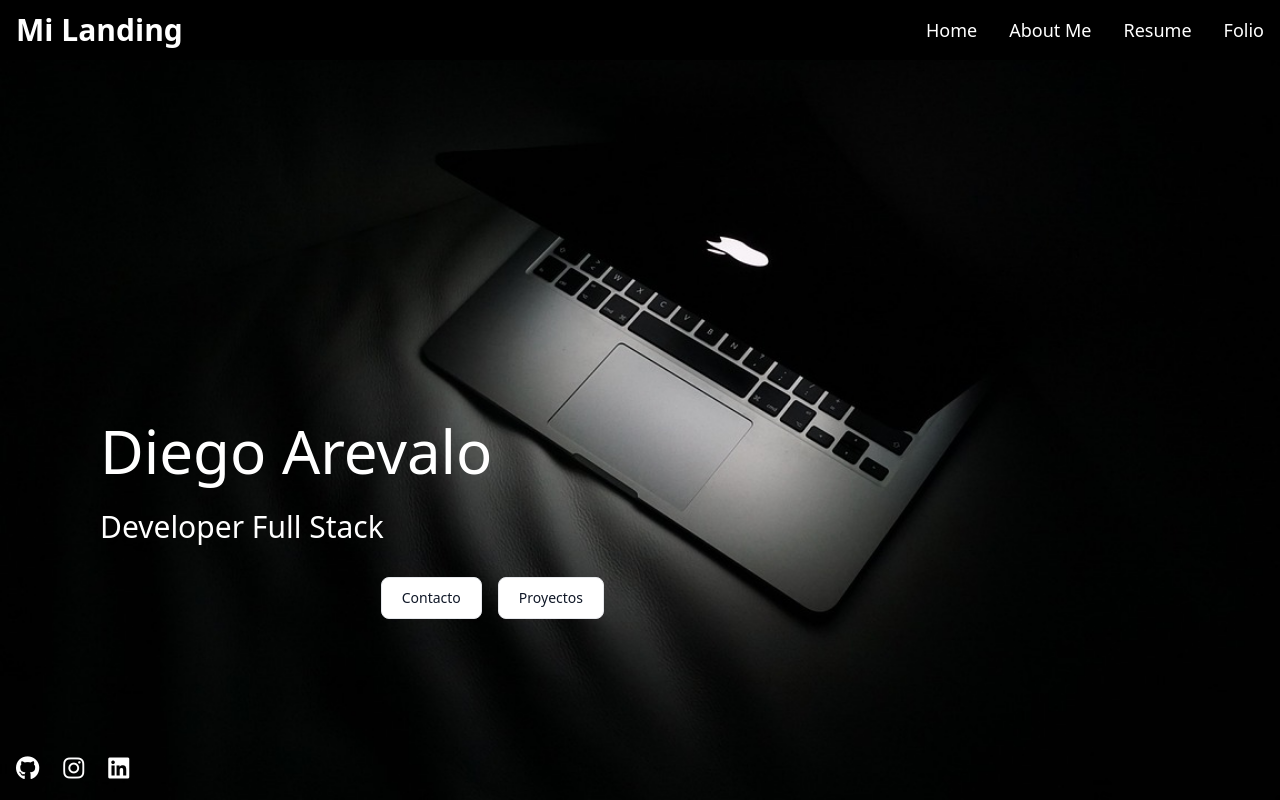
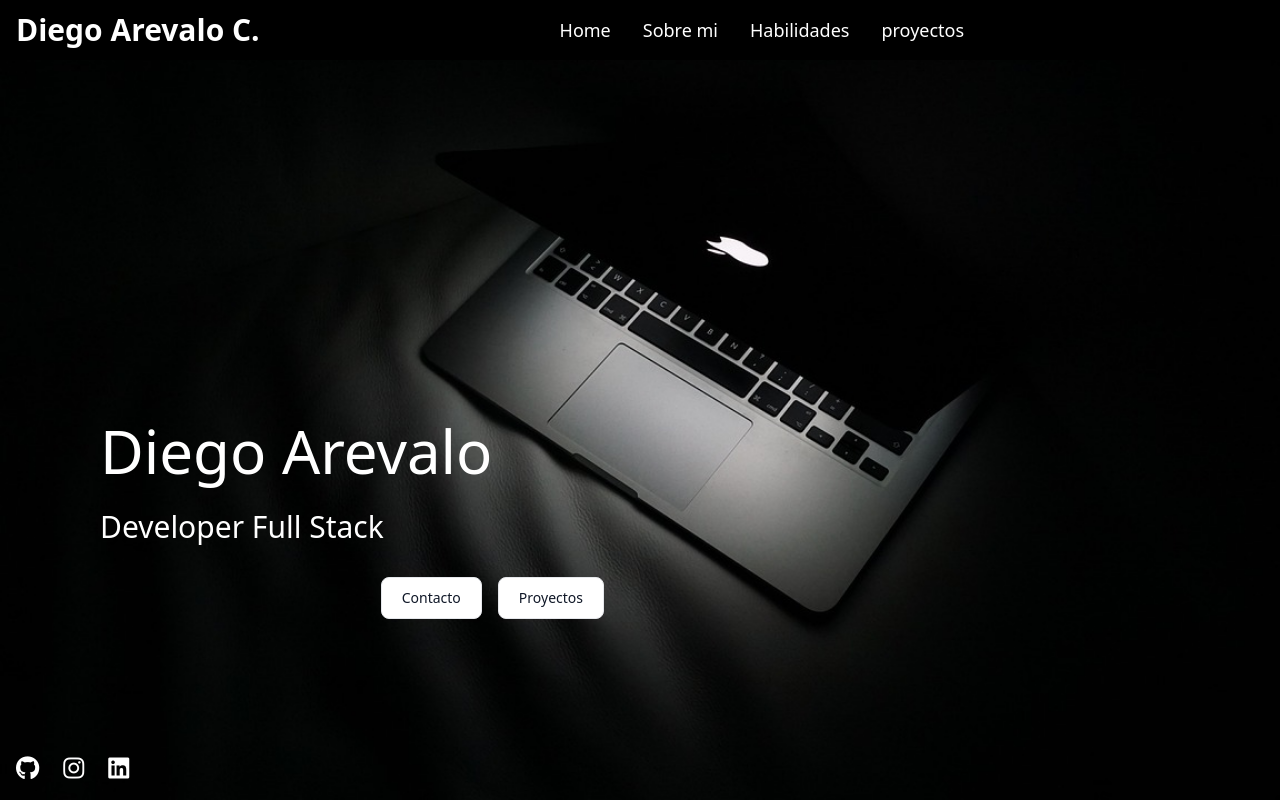
Before and after one commit to diiegodm/portafolio, an Angular app: page / in a window 1280 px wide. Shown: the top 800 px of the page. Built offline with nearby package versions, Linux system fonts and the light colour scheme.

Commit message:
en espanol

```diff
--- a/src/app/components/header/header.component.html
+++ b/src/app/components/header/header.component.html
@@ -1,20 +1,28 @@
 <header class="bg-black fixed top-0 left-0 w-full z-50">
   <div class="container mx-auto flex justify-between items-center px-4 py-3">
     <!-- Logo -->
-    <h1 class="text-white text-3xl font-bold">Mi Landing</h1>
+    <h1 class="text-white text-3xl font-bold">Diego Arevalo C.</h1>
 
-    <!-- Botón hamburguesa (solo en móviles) -->
+    <!-- Menú desktop -->
+    <nav class="hidden md:flex flex-1 justify-center items-center gap-8">
+      <a href="#home" class="text-white text-lg hover:text-blue-400">Home</a>
+      <a href="#about" class="text-white text-lg hover:text-blue-400">Sobre mi </a>
+      <a href="#resume" class="text-white text-lg hover:text-blue-400">Habilidades</a>
+      <a href="#folio" class="text-white text-lg hover:text-blue-400">proyectos</a>
+    </nav>
+
+    <!-- Botón hamburguesa móvil -->
     <button (click)="toggleMenu()" class="text-white text-3xl md:hidden focus:outline-none">
       ☰
     </button>
+  </div>
 
-    <!-- Menú -->
-   <nav [ngClass]="menuClasses" class="flex flex-col md:flex-row md:items-center gap-4 md:gap-8">
-  <a href="#home" (click)="closeMenu()" class="text-white text-lg hover:text-blue-400">Home</a>
-  <a href="#about" (click)="closeMenu()" class="text-white text-lg hover:text-blue-400">About Me</a>
-  <a href="#resume" (click)="closeMenu()" class="text-white text-lg hover:text-blue-400">Resume</a>
-  <a href="#folio" (click)="closeMenu()" class="text-white text-lg hover:text-blue-400">Folio</a>
-</nav>
-
-  </div>
+  <!-- Menú móvil centrado -->
+  <nav [ngClass]="{'flex': menuOpen, 'hidden': !menuOpen}"
+       class="md:hidden flex-col items-center gap-4 bg-black w-full py-4">
+    <a href="#home" (click)="closeMenu()" class="text-white text-lg hover:text-blue-400 text-center w-full">Home</a>
+    <a href="#about" (click)="closeMenu()" class="text-white text-lg hover:text-blue-400 text-center w-full">About Me</a>
+    <a href="#resume" (click)="closeMenu()" class="text-white text-lg hover:text-blue-400 text-center w-full">Resume</a>
+    <a href="#folio" (click)="closeMenu()" class="text-white text-lg hover:text-blue-400 text-center w-full">Folio</a>
+  </nav>
 </header>
```
